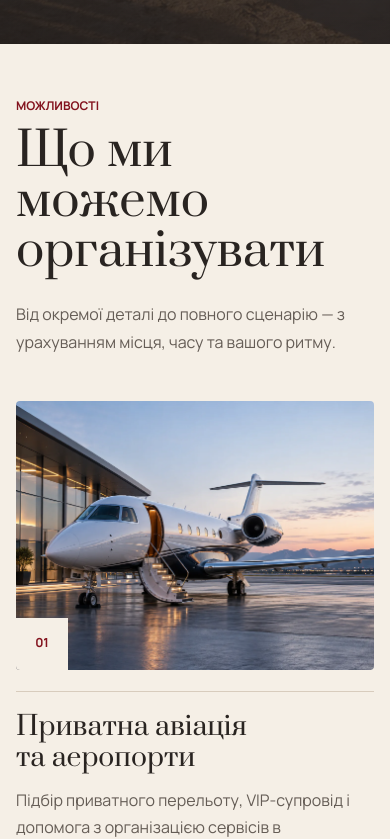
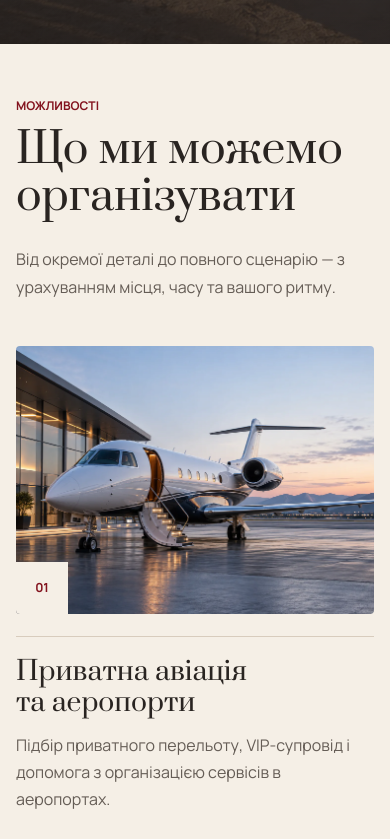
Before and after one commit to vbezia/obrii, a Next.js app: page /concierge in a window 390 px wide. Shown: the part 800-1639 px from the top of the page. Built offline with nearby package versions, Linux system fonts and the light colour scheme.

Commit message:
Reduce concierge section headings

```diff
--- a/app/globals.css
+++ b/app/globals.css
@@ -1692,10 +1692,10 @@ dd {
 .concierge-process h2,
 .concierge-request h2,
 .concierge-faq h2 {
-  max-width: 13ch;
+  max-width: 12ch;
   margin-top: 0.55rem;
-  font-size: clamp(2.8rem, 5.2vw, 5.6rem);
-  line-height: 1.06;
+  font-size: 3.5rem;
+  line-height: 1.08;
 }
 
 .concierge-section-heading > p,
@@ -1898,7 +1898,7 @@ dd {
 .concierge-request-intro h2 {
   max-width: 100%;
   margin-bottom: 1.5rem;
-  font-size: 4rem;
+  font-size: 3.5rem;
 }
 
 .concierge-form-frame {
@@ -2062,6 +2062,7 @@ dd {
 .concierge-faq header {
   position: sticky;
   top: 8rem;
+  min-width: 0;
 }
 
 .concierge-faq-list {
@@ -2227,7 +2228,8 @@ dd {
   .concierge-process h2,
   .concierge-request h2,
   .concierge-faq h2 {
-    font-size: clamp(2.55rem, 12vw, 3.8rem);
+    font-size: 2.65rem;
+    line-height: 1.1;
   }
 
   .concierge-service-copy {
```
